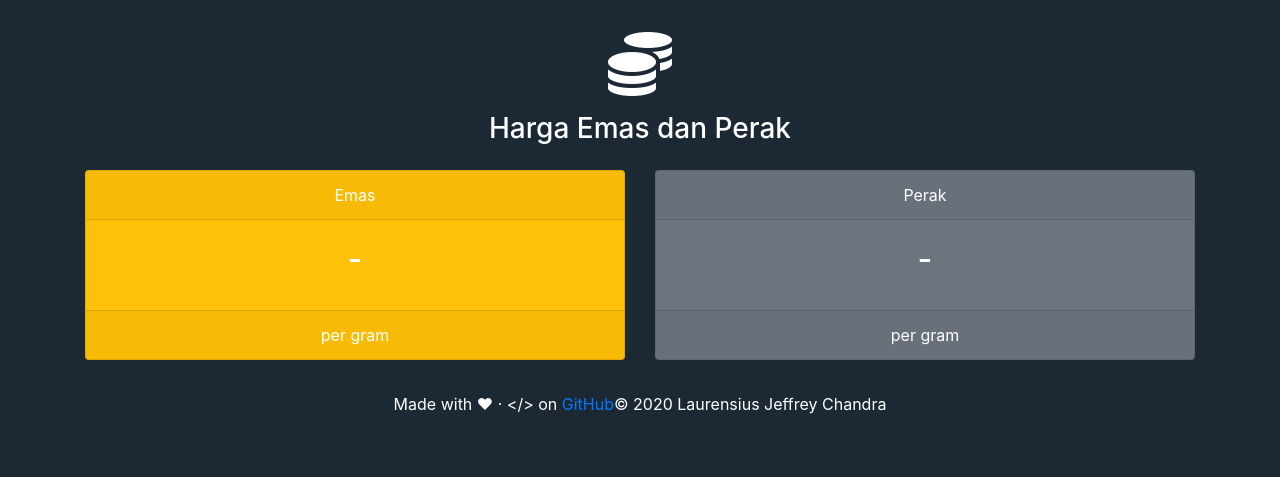
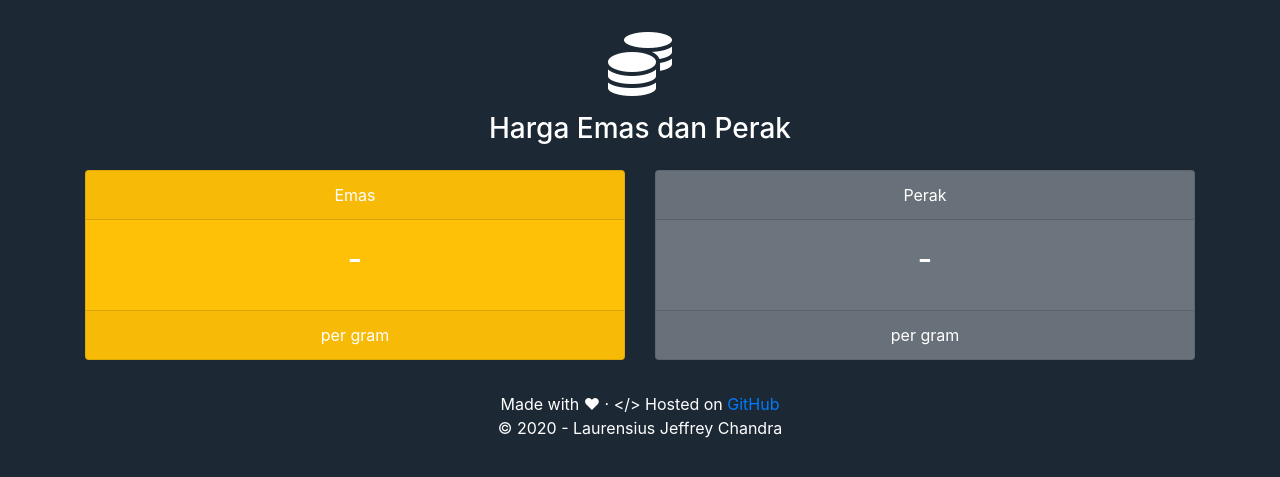
Before and after one commit to arcestia/skiddle.id, a Jekyll site: the page emas/index.html, which Jekyll copies as it is, in a window 1280 px wide. Shown: the top 477 px of the page. Built offline with Jekyll 4.4.1, drawn with Linux system fonts in a browser that asks for light colours; nearby versions of some CDN libraries.

Commit message:
update footer dikit hehehe

```diff
--- a/emas/index.html
+++ b/emas/index.html
@@ -147,7 +147,7 @@
   </script>
 </body>
 <div class="footer">
-  <span class="block">Made with &hearts;</a> &middot; &lt;/&gt; on <a href="https://github.com/arcestia" title="Hosted on GitHub">GitHub</a></span>
-  <span class="block">&copy; 2020 Laurensius Jeffrey Chandra</span>
+  <span class="block">Made with &hearts;</a> &middot; &lt;/&gt; Hosted on <a href="https://github.com/arcestia" title="Hosted on GitHub">GitHub</a></span><br>
+  <span class="block">&copy; 2020 - Laurensius Jeffrey Chandra</span>
 </div>
 </html>
```
